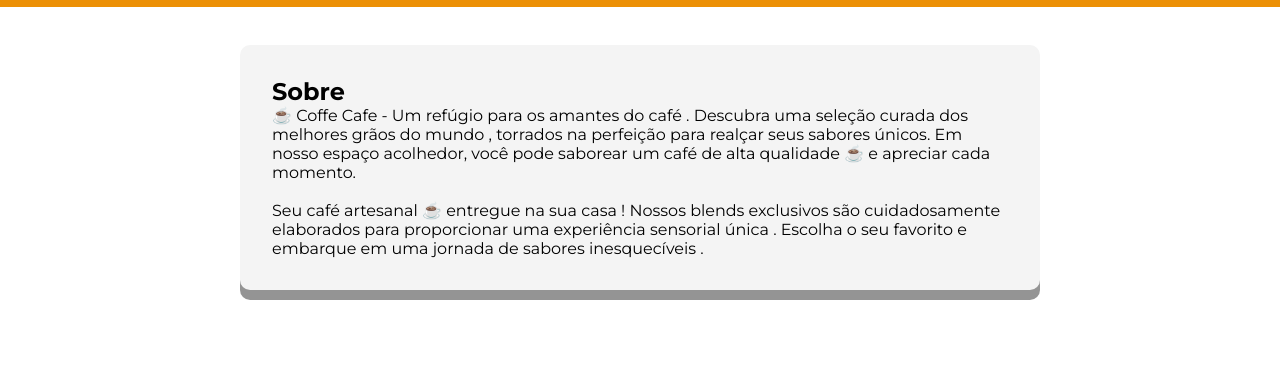
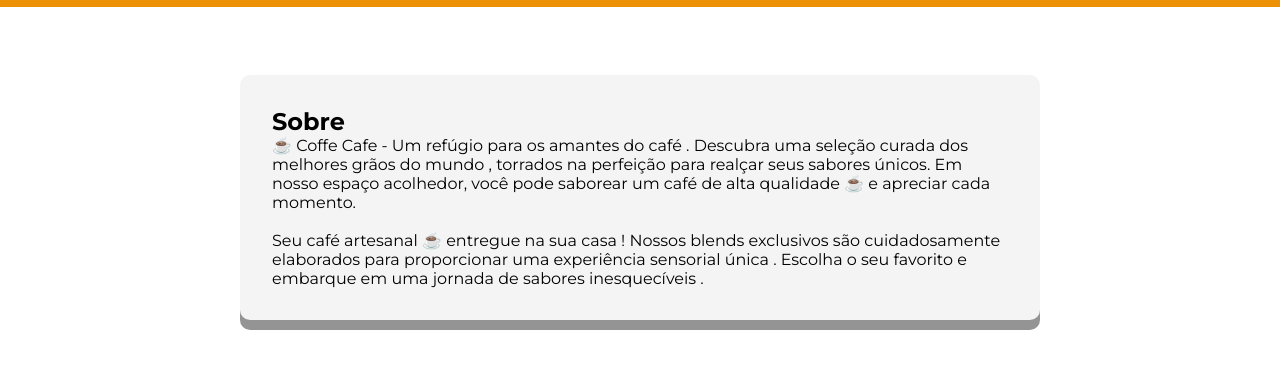
Before and after one commit to Shoxs15/Coffe-Cafe, a plain HTML site: page About.html in a window 1280 px wide. Shown: the part 113-482 px from the top of the page. Drawn offline with Linux system fonts and the light colour scheme.

Commit message:
confirmar

```diff
--- a/css/Projeto0.1.css
+++ b/css/Projeto0.1.css
@@ -157,6 +157,6 @@ img {
     border-radius: 10px;
     box-shadow: 0  10px rgba(0, 0, 0, 0.418);
     opacity: 4;
-    transform: translateY(-120px);
+    transform: translateY(-90px);
     animation: fadeInUp 0.5s forwards;
 }
```
